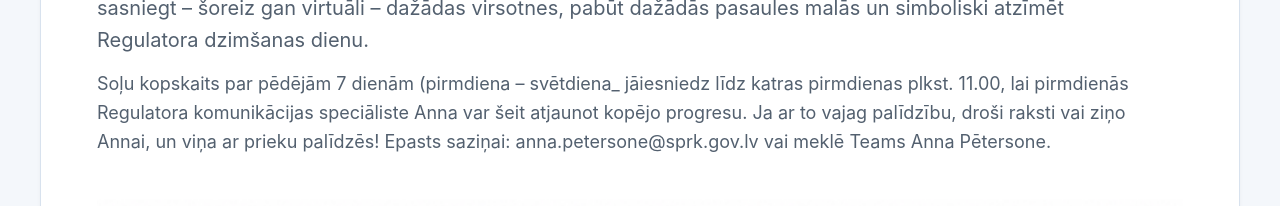
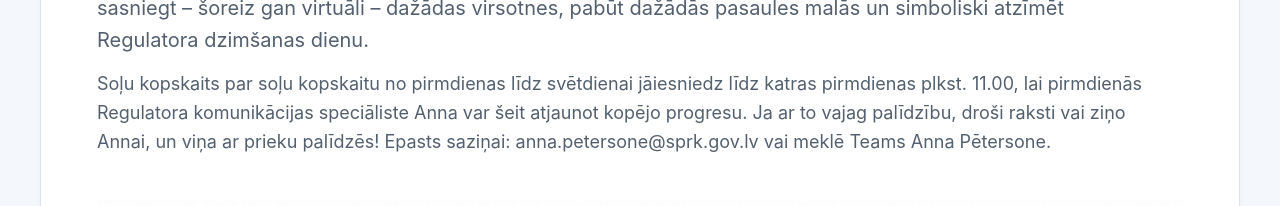
Before and after one commit to petersoneannaluize-creator/sprk-solu-izaicinajums, a React (Vite) app: page / in a window 1280 px wide. Shown: the part 443-649 px from the top of the page. Built offline with nearby package versions, Linux system fonts and the light colour scheme.

Commit message:
Update App.jsx

```diff
--- a/src/App.jsx
+++ b/src/App.jsx
@@ -409,7 +409,7 @@ export default function App() {
             </p>
 
             <p className="lead smaller">
-              Soļu kopskaits par pēdējām 7 dienām (pirmdiena – svētdiena_ jāiesniedz līdz katras pirmdienas plkst. 11.00, lai pirmdienās Regulatora komunikācijas speciāliste Anna var šeit atjaunot kopējo progresu.
+              Soļu kopskaits par soļu kopskaitu no pirmdienas līdz svētdienai jāiesniedz līdz katras pirmdienas plkst. 11.00, lai pirmdienās Regulatora komunikācijas speciāliste Anna var šeit atjaunot kopējo progresu.
               Ja ar to vajag palīdzību, droši raksti vai ziņo Annai, un viņa ar prieku palīdzēs! Epasts saziņai: anna.petersone@sprk.gov.lv vai meklē Teams Anna Pētersone.
             </p>
           </div>
```
